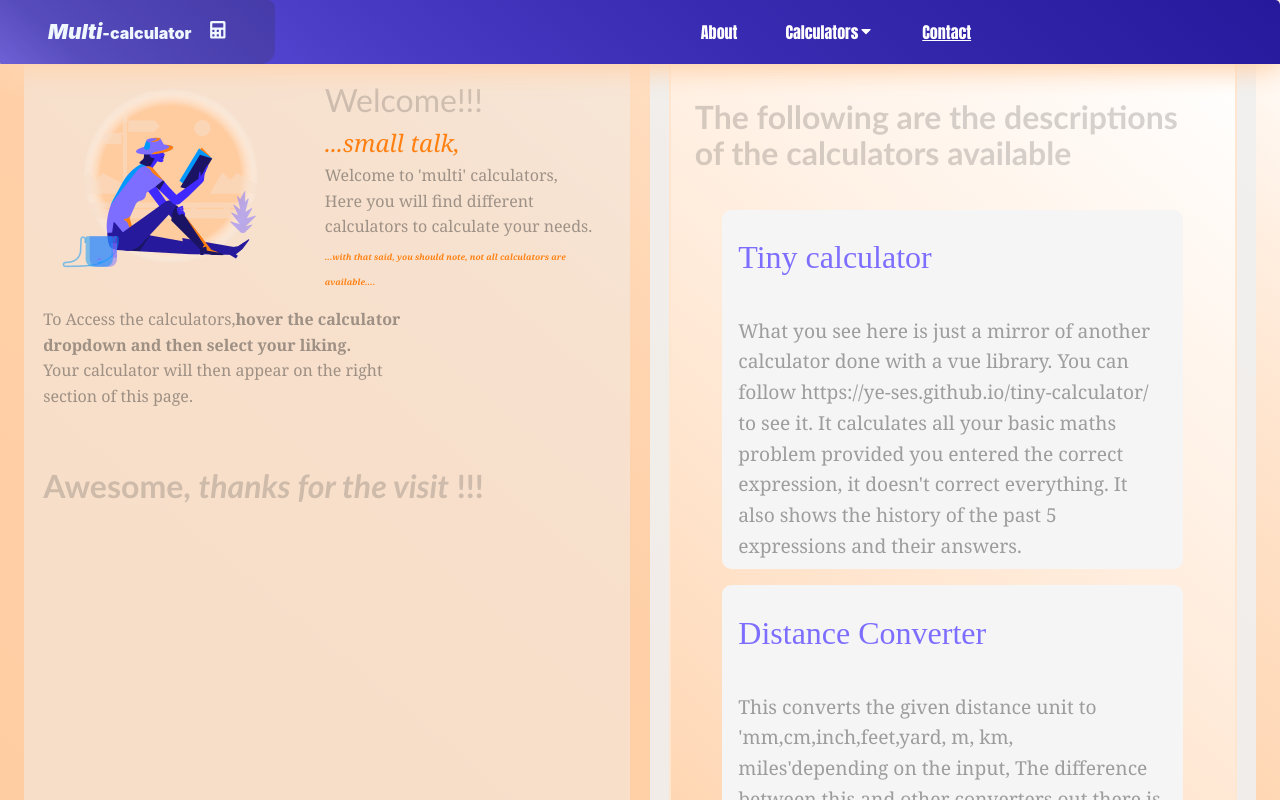
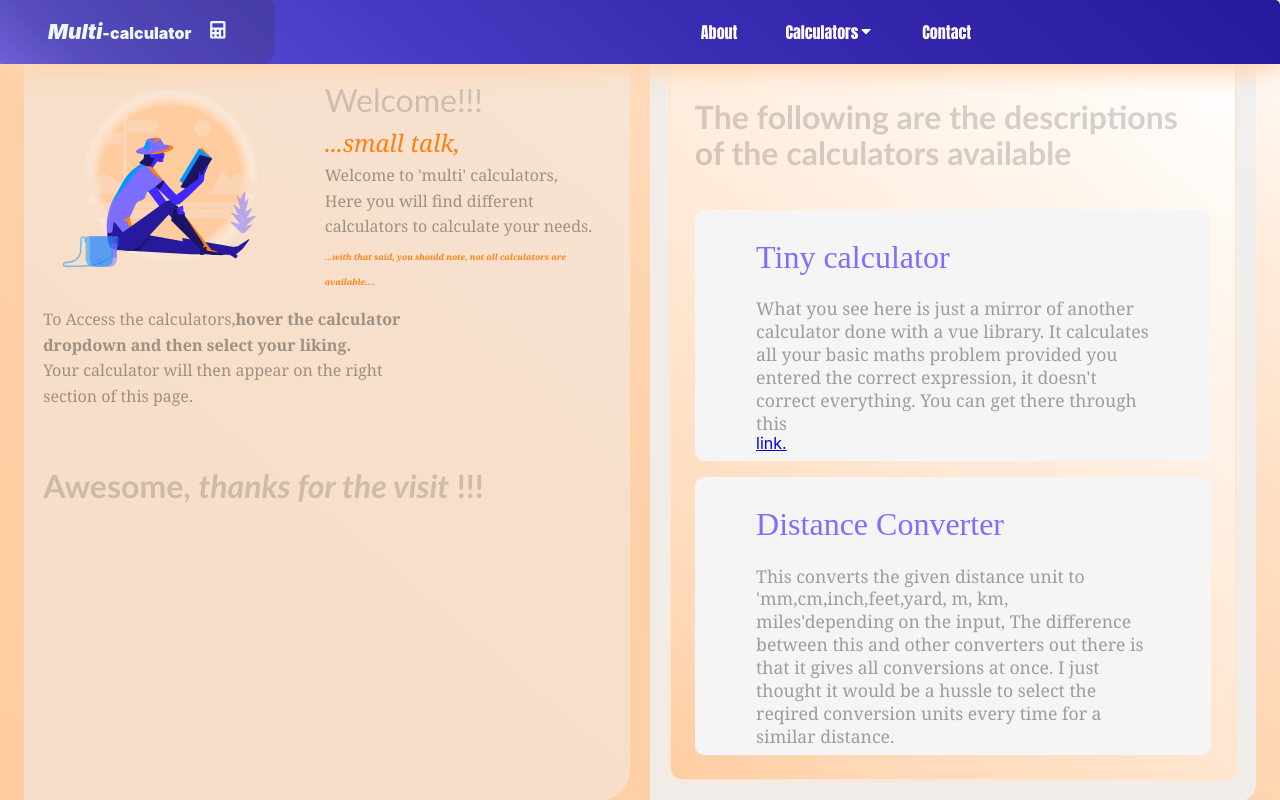
Before and after one commit to ye-ses/multi-calculator, a React (Create React App) app: page / in a window 1280 px wide. Both pictures are taken after a click on the link "About". Shown: the top 800 px of the page. Built offline with nearby package versions, Linux system fonts and the light colour scheme.

Commit message:
never coming back

```diff
--- a/src/Pages/About.js
+++ b/src/Pages/About.js
@@ -6,10 +6,10 @@ function About() {
     {
       calculator: `Tiny calculator `,
       description: `What you see here is just a mirror of another calculator done with a vue library.
-       You can follow https://ye-ses.github.io/tiny-calculator/ to see it.
       It calculates all your basic maths problem provided you entered
       the correct expression, it doesn't correct everything.
-      It also shows the history of the past 5 expressions and their answers.`,
+      You can get there through this `,
+      link: ` https://ye-ses.github.io/tiny-calculator/ `,
     },
     {
       calculator: "Distance Converter",
@@ -18,6 +18,7 @@ function About() {
       The difference between this and other converters out there is that
       it gives all conversions at once. I just thought it would be a hussle to
       select the reqired conversion units every time for a similar distance.
+
        `,
     },
   ];
@@ -27,16 +28,20 @@ function About() {
       {descriptions.map((desc) => (
         <Card key={desc}>
           <h1>{desc.calculator}</h1>
-          <br />
           <p>{desc.description}</p>
+          {desc.link && (
+            <a href={desc.link} target="_blank">
+              link.
+            </a>
+          )}
         </Card>
       ))}
     </Container>
   );
 }
 const Container = styled.div`
-  display: flex;
-  flex-direction: column;
+  display: grid;
+  grid-auto-flow: dense;
   align-items: center;
   gap: 1em;
   width: inherit;
@@ -47,7 +52,6 @@ const Container = styled.div`
 `;
 const Card = styled.div`
   display: grid;
-  grid-auto-flow: dense;
   background-color: whitesmoke;
   justify-content: center;
   align-items: center;
@@ -59,8 +63,8 @@ const Card = styled.div`
     color: var(--secondary-color);
   }
   p {
-    font-size: 1.2em;
-    line-height: 1.6;
+    font-size: 1.1em;
+    line-height: 1.3;
     font-family: Cambria, Cochin, Georgia, Times, "Times New Roman", serif;
   }
   span {
--- a/src/Tags.js
+++ b/src/Tags.js
@@ -2,6 +2,7 @@ import styled from "styled-components";
 
 export const Anchor = styled.a`
   outline: none;
+  text-decoration: none;
   background-color: none;
   width: max-content;
   color: white;
--- a/src/buttons.js
+++ b/src/buttons.js
@@ -13,7 +13,7 @@ export const NumberButton = styled.button`
 `;
 export const OperatorButton = styled(NumberButton)`
   background-color: wheat;
-  color: white;
+  color: rgba(52, 22, 33, 0.5);
 `;
 export const ActionButton = styled.button`
   width: max-content;
--- a/src/calculator/CalculatorWidget.js
+++ b/src/calculator/CalculatorWidget.js
@@ -4,22 +4,22 @@ import Screen from "./Screen";
 import { FaHistory } from "react-icons/fa";
 import { useState, useEffect } from "react";
 import Calculator from "./Calculator.class";
+import History from "./History";
 
 function CalculatorWidget() {
   let textBox = "",
     hBox = "",
-    expression = "",
-    calculator = new Calculator(expression, textBox);
-  const [history, setHistory] = useState([]);
+    expression = "";
+  let calculator = new Calculator(expression, textBox);
+  let history = ["ergver", "gsdegv"];
   useEffect(() => {
     textBox = document.getElementById("screen");
-    hBox = document.getElementById("hBox");
     calculator = new Calculator(expression, textBox);
   }, []);
   const getButton = (button) => {
     calculator.switcher(button);
     if (button.id === "equal") {
-      hBox.value = calculator.history;
+      history = calculator.history;
     }
   };
 
@@ -27,6 +27,7 @@ function CalculatorWidget() {
     <Container>
       <Device>
         <Screen />
+        {/* <History calculator={history} /> */}
         <ButtonsGrid getButton={getButton} />
       </Device>
       <Words>
@@ -44,6 +45,7 @@ const Words = styled.div`
   width: 30ch;
 `;
 const Device = styled.div`
+  position: relative;
   padding: 1em;
   max-width: fit-content;
   background-color: var(--primary-light);
--- /dev/null
+++ b/src/calculator/History.js
@@ -0,0 +1,60 @@
+import styled from "styled-components";
+import { FaHistory } from "react-icons/fa";
+import { useState } from "react";
+
+function History(props) {
+  const [showHistory, setShowHistory] = useState(false);
+  return (
+    <HistoryContainer>
+      <HistoryIcon>
+        <FaHistory
+          onClick={() => {
+            setShowHistory(!showHistory);
+          }}
+        />
+      </HistoryIcon>
+      {showHistory && (
+        <HistoryBox id="hBox">
+          {console.log(props.history)}
+          {/* {props.history.map((expression) => {
+            <p>{expression}</p>;
+          })} */}
+        </HistoryBox>
+      )}
+    </HistoryContainer>
+  );
+}
+const HistoryContainer = styled.div`
+  position: absolute;
+  font-size: 0.9375em;
+  color: rgb(46, 46, 46);
+  top: 4;
+  left: 0;
+  cursor: pointer;
+`;
+const HistoryBox = styled.p`
+  margin-left: -1em;
+  margin-top: 1rem;
+  height: fit-content;
+  font-size: 0.6em;
+  font-weight: 550;
+  text-align: left;
+  padding: 0.5em 0.5em 0.5em 0.5em;
+  font-family: "Lucida Sans", "Lucida Sans Regular", "Lucida Grande",
+    "Lucida Sans Unicode", Geneva, Verdana, sans-serif;
+  color: rgba(0, 0, 0, 0.671);
+  border-radius: 0.5rem;
+  background-color: var(--primary-color);
+  color: rgba(0, 0, 0, 0.671);
+  line-height: 1.6;
+`;
+const HistoryIcon = styled.i`
+  position: relative;
+  padding: 0.5em;
+  font-size: 0.9375em;
+  color: rgba(46, 46, 46, 0.5);
+  top: 0.6em;
+  left: 1.2em;
+  cursor: pointer;
+`;
+export default History;
--- a/src/calculator/Screen.js
+++ b/src/calculator/Screen.js
@@ -1,27 +1,9 @@
 import styled from "styled-components";
-import { useState, useEffect } from "react";
-import { FaHistory } from "react-icons/fa";
 import { CalculatorScreen } from "../inputs";
 
-function Screen(props) {
-  const [showHistory, setShowHistory] = useState(false);
-  const [history, setHistory] = useState([]);
+function Screen() {
   return (
     <Display>
-      <HistoryContainer>
-        <HistoryIcon>
-          <FaHistory
-            onClick={() => {
-              setShowHistory(!showHistory);
-            }}
-          />
-        </HistoryIcon>
-        {showHistory && (
-          <HistoryBox id="hBox">
-            <p>danldnkjdbB</p>
-          </HistoryBox>
-        )}
-      </HistoryContainer>
       <CalculatorScreen type="text" name="calcDisplay" disabled id="screen" />
     </Display>
   );
@@ -31,40 +13,8 @@ const Display = styled.div`
   padding: 0;
   width: 100%;
   @media (max-width: 550px) {
-    width: 14.1em;
+    width: 14.3em;
   }
 `;
-const HistoryContainer = styled.div`
-  position: absolute;
-  font-size: 0.9375em;
-  color: rgb(46, 46, 46);
-  top: 4;
-  left: 0;
-  cursor: pointer;
-`;
-const HistoryBox = styled.p`
-  margin-left: -1em;
-  margin-top: 1rem;
-  height: fit-content;
-  font-size: 0.6em;
-  font-weight: 550;
-  text-align: left;
-  padding: 0.5em 0.5em 0.5em 0.5em;
-  font-family: "Lucida Sans", "Lucida Sans Regular", "Lucida Grande",
-    "Lucida Sans Unicode", Geneva, Verdana, sans-serif;
-  color: rgba(0, 0, 0, 0.671);
-  border-radius: 0.5rem;
-  background-color: var(--primary-color);
-  color: rgba(0, 0, 0, 0.671);
-  line-height: 1.6;
-`;
-const HistoryIcon = styled.i`
-  position: absolute;
-  padding: 0.5em;
-  font-size: 0.9375em;
-  color: rgba(46, 46, 46, 0.5);
-  top: 4;
-  left: 0;
-  cursor: pointer;
-`;
+
 export default Screen;
--- a/src/dst/DistanceForm.js
+++ b/src/dst/DistanceForm.js
@@ -1,5 +1,5 @@
 import styled from "styled-components";
-import { useEffect, useState } from "react";
+import { useState } from "react";
 import { FormInput, Label } from "../inputs";
 import DSTClass from "./DSTClass";
 
```
Also changed, not shown: src/calculator/Calculator.class.js (+12 -0 lines).
